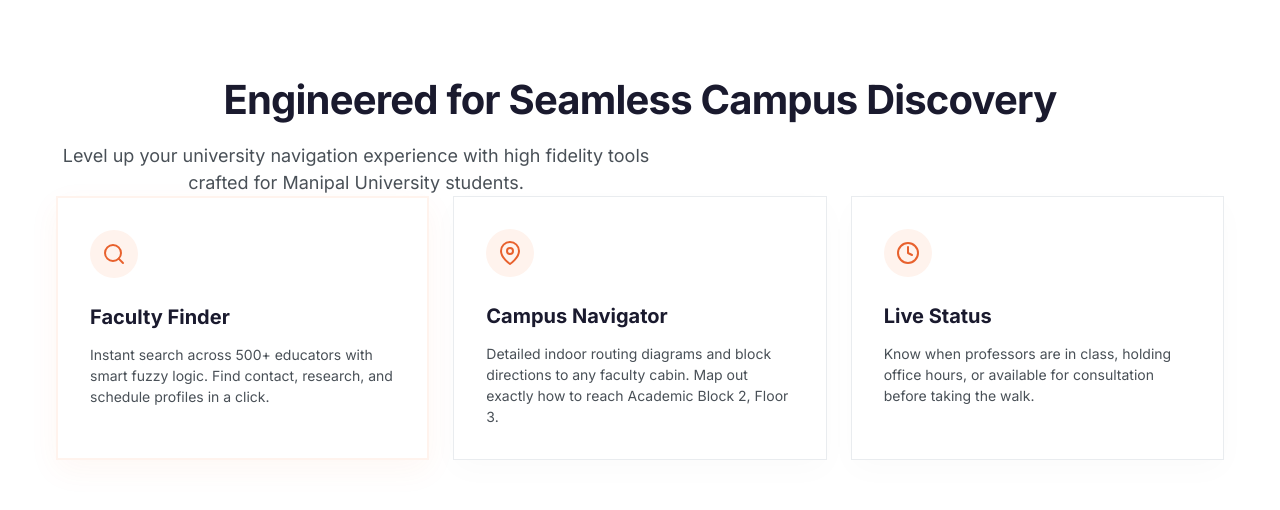
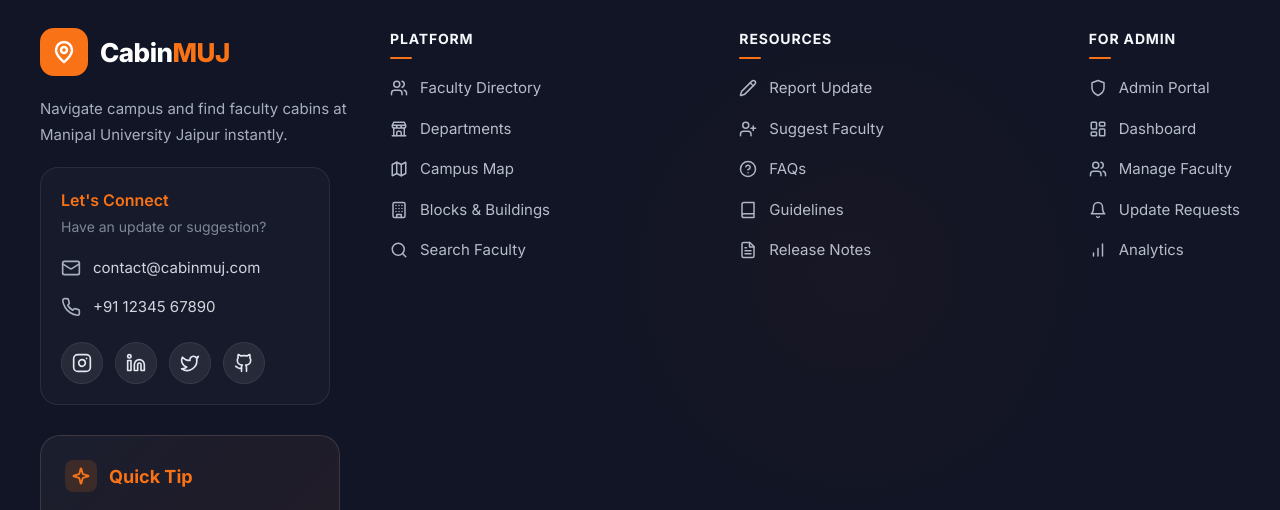
Before and after one commit to akshatsharma-x/CabinMUJ, a Next.js app: page / in a window 1280 px wide. Shown: the part 1355-1865 px from the top of the page. Built offline with nearby package versions, Linux system fonts and the light colour scheme.

Commit message:
Update page.tsx

```diff
--- a/src/app/page.tsx
+++ b/src/app/page.tsx
@@ -5,6 +5,7 @@
 import { useRouter } from 'next/navigation';
 import { AppShell } from '@/components/layout/AppShell';
 import { HeroSearch } from '@/components/home/HeroSearch';
+import { FeatureSection } from '@/components/home/FeatureSection';
 
 export default function Home() {
   const router = useRouter();
@@ -117,52 +118,7 @@
         </div>
       </section>
 
-      {/* Features Section */}
-      <section style={{ padding: '6rem 0', background: 'var(--bg-surface)', borderTop: '1px solid var(--border-light)' }}>
-        <div className="container max-w-[1200px] mx-auto text-center px-4">
-          <h2 className="font-extrabold text-[#1F2937] mb-3" style={{ fontSize: '2.5rem', letterSpacing: '-0.02em' }}>
-            Engineered for Seamless Campus Discovery
-          </h2>
-          <p className="text-gray-500 mb-12 mx-auto" style={{ fontSize: '1.125rem', maxWidth: '600px' }}>
-            Level up your university navigation experience with high fidelity tools crafted for Manipal University students.
-          </p>
-
-          <div className="grid grid-cols-1 md:grid-cols-3 gap-6 text-left">
-            {/* Feature 1 */}
-            <div className="bg-white rounded-2xl p-8 hover-lift" style={{ border: '2px solid var(--muj-orange-light)', boxShadow: '0 10px 30px rgba(232, 97, 45, 0.05)' }}>
-              <div className="mb-6 flex items-center justify-center" style={{ width: '48px', height: '48px', borderRadius: '50%', background: 'var(--muj-orange-light)', color: 'var(--muj-orange)' }}>
-                <svg width="24" height="24" viewBox="0 0 24 24" fill="none" stroke="currentColor" strokeWidth="2" strokeLinecap="round" strokeLinejoin="round"><circle cx="11" cy="11" r="8"></circle><line x1="21" y1="21" x2="16.65" y2="16.65"></line></svg>
-              </div>
-              <h3 className="font-bold text-[#1F2937] mb-3" style={{ fontSize: '1.25rem' }}>Faculty Finder</h3>
-              <p className="text-gray-500 text-sm leading-relaxed">
-                Instant search across 500+ educators with smart fuzzy logic. Find contact, research, and schedule profiles in a click.
-              </p>
-            </div>
-
-            {/* Feature 2 */}
-            <div className="bg-white rounded-2xl p-8 hover-lift" style={{ border: '1px solid var(--border-color)', boxShadow: '0 10px 30px rgba(0,0,0,0.02)' }}>
-              <div className="mb-6 flex items-center justify-center" style={{ width: '48px', height: '48px', borderRadius: '50%', background: 'var(--muj-orange-light)', color: 'var(--muj-orange)' }}>
-                <svg width="24" height="24" viewBox="0 0 24 24" fill="none" stroke="currentColor" strokeWidth="2" strokeLinecap="round" strokeLinejoin="round"><path d="M21 10c0 7-9 13-9 13s-9-6-9-13a9 9 0 0 1 18 0z"></path><circle cx="12" cy="10" r="3"></circle></svg>
-              </div>
-              <h3 className="font-bold text-[#1F2937] mb-3" style={{ fontSize: '1.25rem' }}>Campus Navigator</h3>
-              <p className="text-gray-500 text-sm leading-relaxed">
-                Detailed indoor routing diagrams and block directions to any faculty cabin. Map out exactly how to reach Academic Block 2, Floor 3.
-              </p>
-            </div>
-
-            {/* Feature 3 */}
-            <div className="bg-white rounded-2xl p-8 hover-lift" style={{ border: '1px solid var(--border-color)', boxShadow: '0 10px 30px rgba(0,0,0,0.02)' }}>
-              <div className="mb-6 flex items-center justify-center" style={{ width: '48px', height: '48px', borderRadius: '50%', background: 'var(--muj-orange-light)', color: 'var(--muj-orange)' }}>
-                <svg width="24" height="24" viewBox="0 0 24 24" fill="none" stroke="currentColor" strokeWidth="2" strokeLinecap="round" strokeLinejoin="round"><circle cx="12" cy="12" r="10"></circle><polyline points="12 6 12 12 16 14"></polyline></svg>
-              </div>
-              <h3 className="font-bold text-[#1F2937] mb-3" style={{ fontSize: '1.25rem' }}>Live Status</h3>
-              <p className="text-gray-500 text-sm leading-relaxed">
-                Know when professors are in class, holding office hours, or available for consultation before taking the walk.
-              </p>
-            </div>
-          </div>
-        </div>
-      </section>
+      <FeatureSection />
     </AppShell>
   );
 }
```
